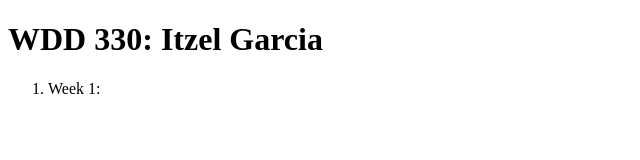
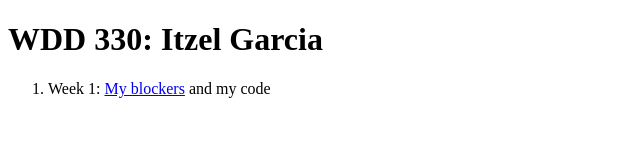
Before and after one commit to izzya1984/Izwdd330, a plain HTML site: page index.html in a window 1280 px wide. Shown: the whole page, without its empty margins (0-640 px from the left). Drawn offline with Linux system fonts and the light colour scheme.

Commit message:
Update index.html

```diff
--- a/index.html
+++ b/index.html
@@ -14,7 +14,7 @@
 
 	<h1>WDD 330: Itzel Garcia</h1>
     <ol>
-        <li>Week 1:</li>
+        <li>Week 1: <a href ="week1.html">My blockers</a> and my code</li>
        </ol>
 
 </body>
```
